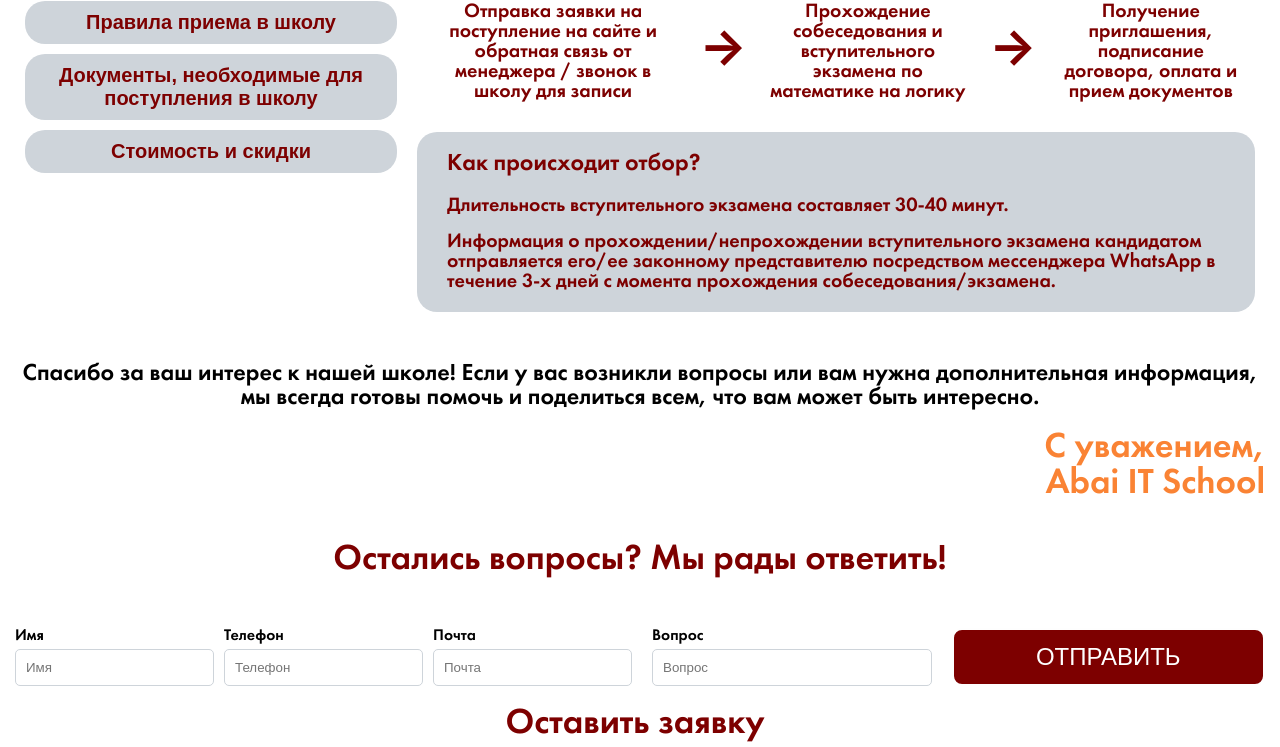
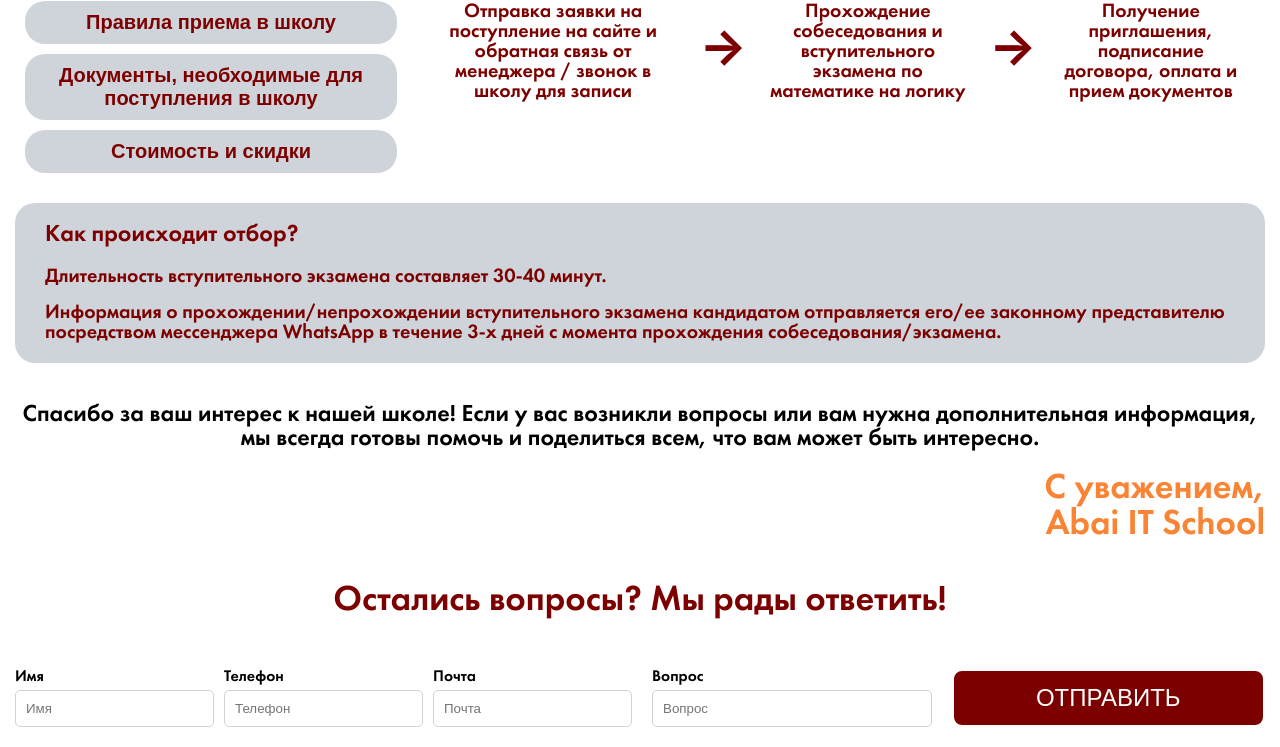
Before and after one commit to iufb/abai-front, a React (Vite) app: page / in a window 1280 px wide. Shown: the part 5088-5835 px from the top of the page. Built offline with nearby package versions, Linux system fonts and the light colour scheme.

Commit message:
fix: order of el

```diff
--- a/src/components/About/About.jsx
+++ b/src/components/About/About.jsx
@@ -38,7 +38,7 @@ export const About = () => {
     <Section
       initial="offscreen"
       whileInView="onscreen"
-      viewport={{ once: true }}
+      viewport={{ once: true, margin: "10px" }}
       id={"about"}
       fullHeight
     >
--- a/src/components/Admission/Admission.jsx
+++ b/src/components/Admission/Admission.jsx
@@ -25,11 +25,13 @@ export const Admission = () => {
                 key={key}
                 onClick={() => setTab(key)}
               />
-            )
+            ),
           )}
         </section>
         <section className={styles.right}>{ShowContent(tab, t)}</section>
       </section>
+
+      <Hint t={t} />
       <Text
         className={styles.admissionEnd}
         tag={"h2"}
@@ -178,7 +180,6 @@ const SelectionCommittee = ({ t }) => {
           </Text>
         </section>
       </section>
-      <Hint t={t} />
     </section>
   );
 };
--- a/src/components/Admission/Admission.module.css
+++ b/src/components/Admission/Admission.module.css
@@ -94,6 +94,7 @@
   animation: fadeIn 1s;
 }
 .hint {
+  margin-top: 20px;
   background-color: var(--color-gray);
   padding: 20px 30px;
   border-radius: 20px;
```
